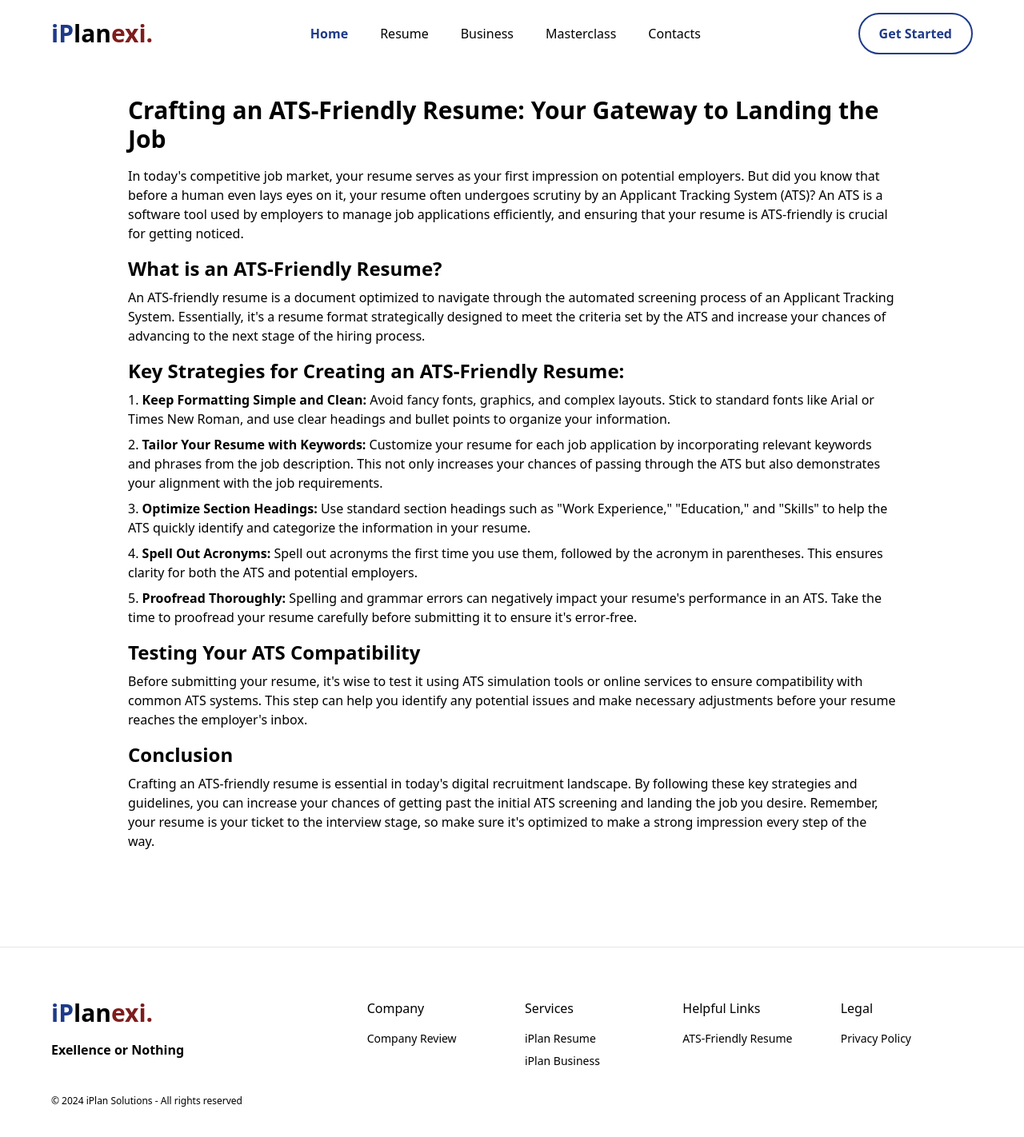
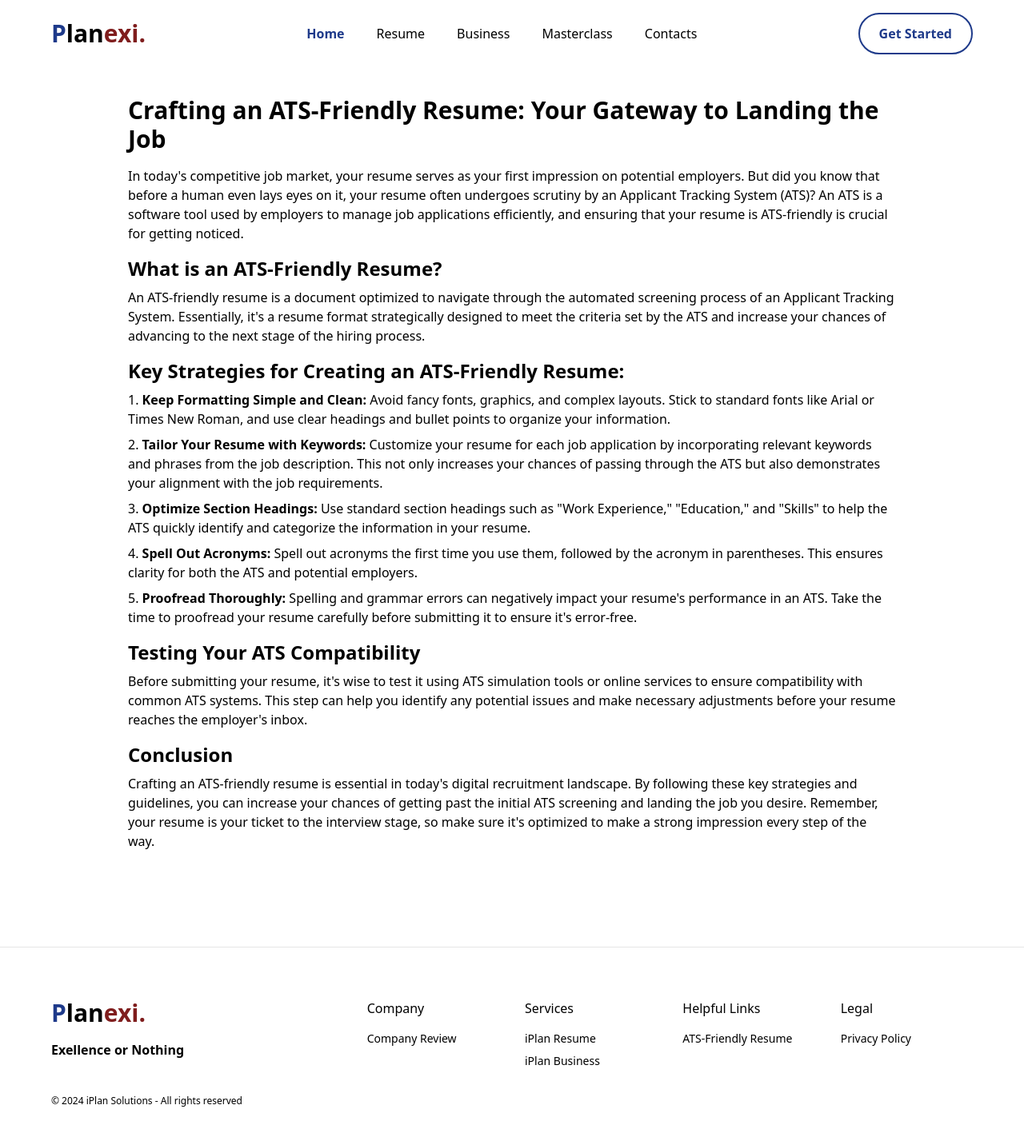
Before and after one commit to awesomeojumu/iplan, a Next.js app: page /ats in a window 1280 px wide. Shown: the top 1422 px of the page at 80% size. Built offline with nearby package versions, Linux system fonts and the light colour scheme.

Commit message:
iplanexi - planexi

```diff
--- a/src/components/Footer.js
+++ b/src/components/Footer.js
@@ -14,7 +14,7 @@ const Footer = () => {
             <Link href={"/"}>
                       <h2 className="text-3xl cursor-pointer">
                         <b>
-                          <span className="text-blue-900">iP</span>
+                          <span className="text-blue-900">P</span>
                           lan
                           <span className="text-red-900">exi.</span></b>
                       </h2>
--- a/src/components/Navbar.js
+++ b/src/components/Navbar.js
@@ -41,7 +41,7 @@ const Navbar = () => {
         <Link href={"/"}>
           <h2 className="text-3xl cursor-pointer">
             <b>
-              <span className="text-blue-900">iP</span>
+              <span className="text-blue-900">P</span>
               lan
               <span className="text-red-900">exi.</span></b>
           </h2>
```
